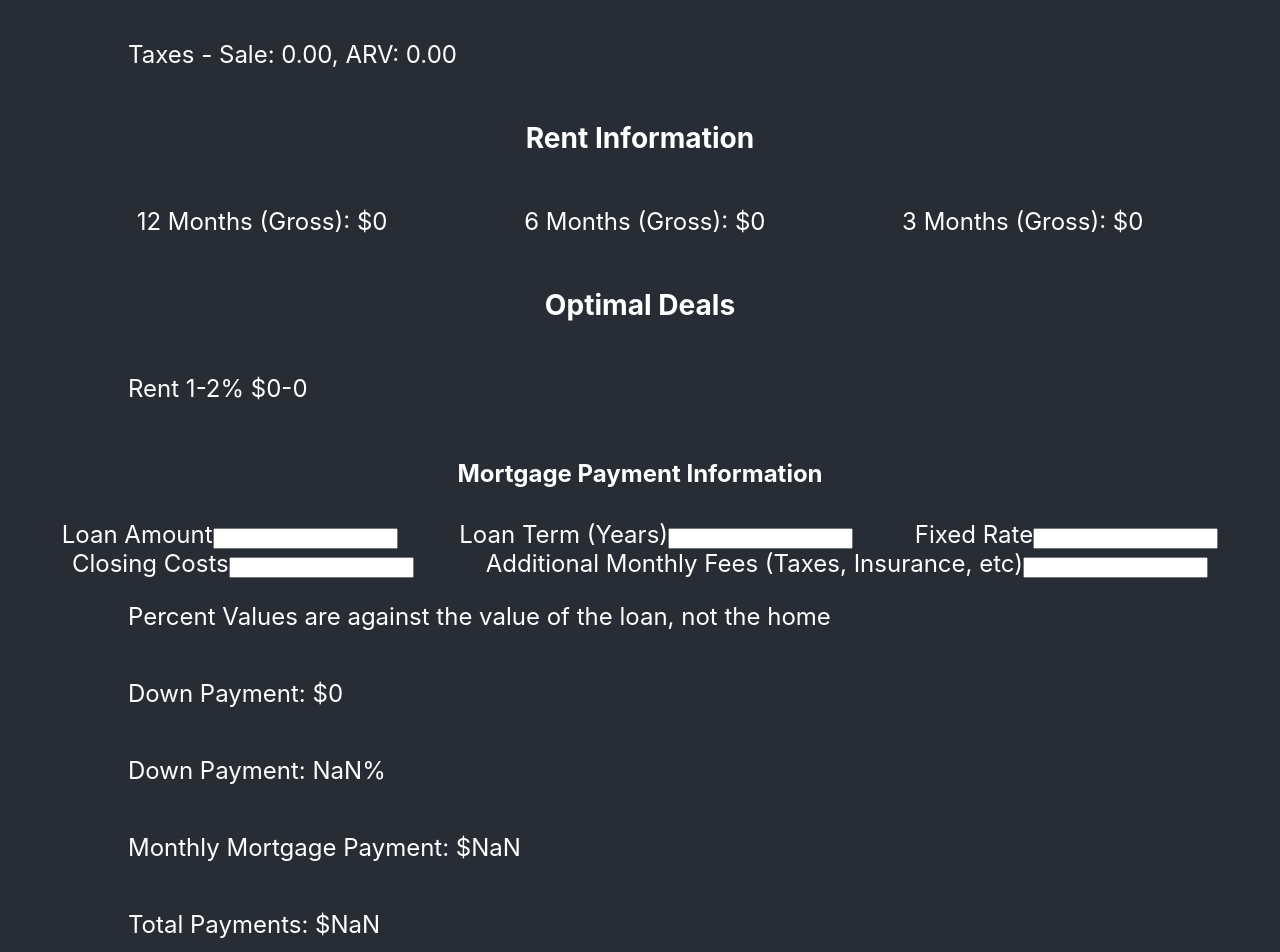
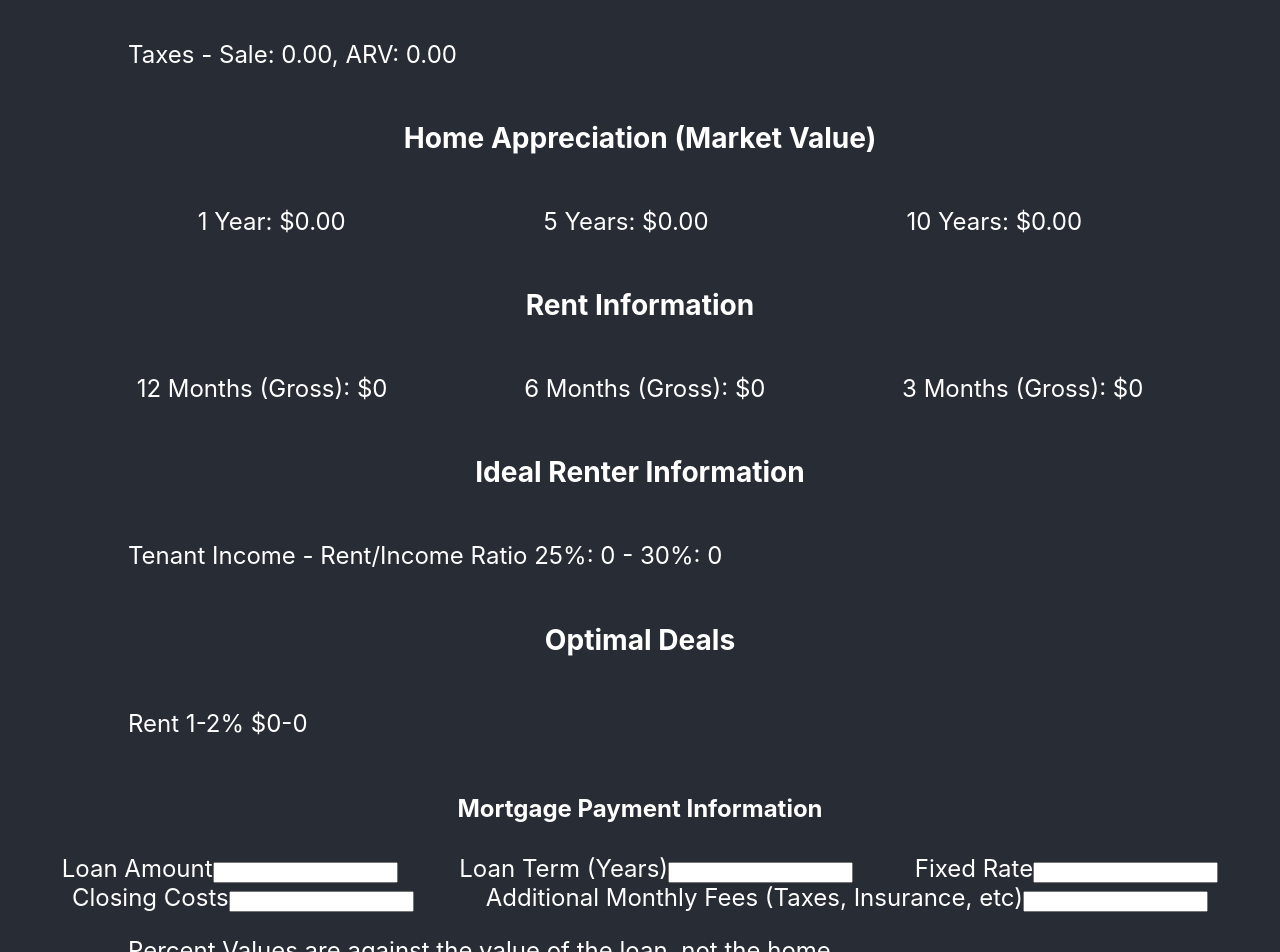
Before and after one commit to grrrlikestaquitos/Real-Estate-Investment-Calculator, a React (Create React App) app: page / in a window 1280 px wide. Shown: the part 760-1712 px from the top of the page. Built offline with nearby package versions, Linux system fonts and the light colour scheme.

Commit message:
more calculations

```diff
--- a/src/App.js
+++ b/src/App.js
@@ -21,6 +21,7 @@ export default class App extends Component {
       propertyArvValue: 0,
       rentValue: 0,
       propertySize: 0,
+      appreciationRate: 0,
       propertyTax: 2.57, // El Paso County Texas
       loanValue: 0,
       loanTerm: 0,
@@ -36,7 +37,7 @@ export default class App extends Component {
     return (
       <div style={{ display: 'flex', flexDirection: 'column', backgroundColor: '#282c34', color: 'white', fontSize: 24, flex: 1 }}>
         <header style={{ display: 'flex', flexDirection: 'column', justifyContent: 'center', alignItems: 'center', fontSize: 24, height: 150 }}>
-          <h1>BRRR: Buy, Rehab Rent, Refinance Calculator</h1>
+          <h1>Home Investment Calculator</h1>
         </header>
 
         <h4 style={ItemHeader}>Property Information</h4>
@@ -66,7 +67,7 @@ export default class App extends Component {
 
           <div>
             <label>Annual Apprec.</label>
-            <input name={'appreciationValue'}/>
+            <input name={'appreciationRate'} onChange={(ev) => this.setState({ appreciationRate: ev.target.value })}/>
           </div>
 
           <div>
@@ -87,11 +88,25 @@ export default class App extends Component {
 
         </div>
 
+        <h3 style={ItemHeader}>Home Appreciation (Market Value)</h3>
+
+        <div style={Item}>
+          <p>1 Year: ${this.calculateHomeAppreciation(1)}</p>
+          <p>5 Years: ${this.calculateHomeAppreciation(5)}</p>
+          <p>10 Years: ${this.calculateHomeAppreciation(10)}</p>
+        </div>
+
         <h3 style={ItemHeader}>Rent Information</h3>
         <div style={Item}>
           <p>12 Months (Gross): ${this.calculateYearlyGrossRent()}</p>
           <p>6 Months (Gross): ${this.calculateYearlyGrossRent() / 2}</p>
           <p>3 Months (Gross): ${(this.calculateYearlyGrossRent() / 12) * 3}</p>
+        </div>
+
+        <h3 style={ItemHeader}>Ideal Renter Information</h3>
+
+        <div style={{ display: 'flex', flexDirection: 'column', paddingLeft: '10%' }}>
+          <p>Tenant Income - Rent/Income Ratio {this.calculateTenantIncomeRange()}</p>
         </div>
 
         <h3 style={ItemHeader}>Optimal Deals</h3>
@@ -134,8 +149,9 @@ export default class App extends Component {
           <p>Percent Values are against the value of the loan, not the home</p>
           <p>Down Payment: ${this.calculateMortgageDownPayment()}</p>
           <p>Down Payment: {this.calculateMortgagePercent()}%</p>
-          <p>Monthly Mortgage Payment: ${this.calculateMonthlyFixedRatePayment(this.state.loanRate)}</p>
-          <p>Total Payments: ${this.calculateTotalPaymentsBaseInterest()}</p>
+          <p>Mortgage Payment: ${this.calculateMonthlyFixedRatePayment(this.state.loanRate)}</p>
+          <p>Monthly Payment: ${+this.calculateMonthlyFixedRatePayment(this.state.loanRate) + +this.state.additionalMonthlyFees}</p>
+          <p>End of Term Total (Interest & Principal Only) : ${this.calculateTotalPaymentsBaseInterest()}</p>
           <p>Closing Cost: {this.calculateClosingCostPercent()}%</p>
           <p>Estimated Closing Cost Range (2-5%): {this.calculateClosingCostRange()}</p>
         </div>
@@ -166,21 +182,40 @@ export default class App extends Component {
         <h4 style={ItemHeader}>Cash Flow</h4>
 
         <div style={{ display: 'flex', flexDirection: 'column', paddingLeft: '10%' }}>
-          <p>Positive Cash Flow: (Rent - Monthly Mortgage - Other Fees(Taxes, Insurance)) ${this.calculateMonthlyPositiveCashFlow()}</p>
+          <p>Positive Cash Flow: ${this.calculateMonthlyPositiveCashFlow()}</p>
           <p>Estimated property expenses (50% Rule): {this.calculateMonthlyPositiveCashFlow() / 2} </p>
           <p>Yearly ROI (without overhead): {this.calculateCashFlowRateOfReturn(1)}%</p>
           <p>Yearly ROI (with 50% Rule): {this.calculateCashFlowRateOfReturn(0.5)}%</p>
           <p>Yearly ROI (with 25% Rule): {this.calculateCashFlowRateOfReturn(0.75)}%</p>
         </div>
 
-        <h3></h3>
+        <h3 style={ItemHeader}>Cash Flow Over Time (without appreciation/inflation)</h3>
 
         <div style={Item}>
-          {/* <p>12 Months (Gross): ${this.calculateYearlyGrossRent()}</p>
-          <p>6 Months (Gross): ${this.calculateYearlyGrossRent() / 2}</p>
-          <p>3 Months (Gross): ${(this.calculateYearlyGrossRent() / 12) * 3}</p> */}
+          <p>1 Year (Gross): ${this.calculatePositiveCashFlowForYear(1)}</p>
+          <p>5 Years (Gross): ${this.calculatePositiveCashFlowForYear(5)}</p>
+          <p>10 Years (Gross): ${this.calculatePositiveCashFlowForYear(10)}</p>
         </div>
 
+        <div style={Item}>
+          <p>15 Year (Gross): ${this.calculatePositiveCashFlowForYear(15)}</p>
+          <p>20 Years (Gross): ${this.calculatePositiveCashFlowForYear(20)}</p>
+          <p>30 Years (Gross): ${this.calculatePositiveCashFlowForYear(30)}</p>
+        </div>
+
+        {/* <h3 style={ItemHeader}>Cash Flow Over Time (with {this.state.appreciationRate}% appreciation)</h3>
+
+        <div style={Item}>
+          <p>1 Years: ${this.calculatePositiveCashFlowWithAppreciation(1)}</p>
+          <p>5 Years: ${this.calculatePositiveCashFlowWithAppreciation(5)}</p>
+          <p>10 Years: ${this.calculatePositiveCashFlowWithAppreciation(10)}</p>
+        </div>
+
+        <div style={Item}>
+          <p>15 Year: ${this.calculatePositiveCashFlowWithAppreciation(15)}</p>
+          <p>20 Years: ${this.calculatePositiveCashFlowWithAppreciation(20)}</p>
+          <p>30 Years: ${this.calculatePositiveCashFlowWithAppreciation(30)}</p>
+        </div> */}
       </div>
 
       // Notes Section
@@ -260,7 +295,7 @@ export default class App extends Component {
   }
 
   calculateMonthlyFixedRatePayment(loanRate) {
-    // P = L[c (1 + c)n] / [(1+c)n - 1]
+    // P = L * c [ (1 + c)n] / [(1+c)n - 1]
     // L = Mortgage Amount (Principle)
     // c = Monthly Interest Rate (Yearly Rate / 12 months)
     // n = Loan term in months
@@ -278,7 +313,7 @@ export default class App extends Component {
 
     const months = loanTerm * 12;
     const totalPayments = this.calculateMonthlyFixedRatePayment(loanRate) * months;
-    return totalPayments;
+    return totalPayments.toFixed(2);
   }
 
   calculateClosingCostPercent() {
@@ -322,11 +357,7 @@ export default class App extends Component {
   calculateMonthlyPositiveCashFlow() {
     const { rentValue, loanRate, additionalMonthlyFees } = this.state;
     const cashFlow = rentValue - this.calculateMonthlyFixedRatePayment(loanRate) - additionalMonthlyFees;
-    return cashFlow;
-  }
-
-  // TODO:
-  calculateMonthlyPositiveCashFlowWithPoints() {
+    return cashFlow.toFixed(2);
   }
 
   calculateCashFlowRateOfReturn(surpriseExpenseRatio) { // 0.5, 0.25, 1, etc
@@ -337,4 +368,35 @@ export default class App extends Component {
     return roi.toFixed(2);
   }
 
+  calculatePositiveCashFlowForYear(years) {
+    const oneYearCashFlow = this.calculateMonthlyPositiveCashFlow() * 12;
+    return (oneYearCashFlow * years).toFixed(2);
+  }
+
+  calculatePositiveCashFlowWithAppreciation(years) {
+    const { appreciationRate } = this.state;
+  }
+
+  calculateHomeAppreciation(years) {
+    const { appreciationRate, propertyArvValue } = this.state;
+
+    // Formula for compounding interest rate
+    // A = P (1 + r/n)^nt
+    const principal = propertyArvValue;
+    const interestRate = appreciationRate / 100;
+    const repetitions = 1; // Interest only applied once
+    const time = years;
+
+    const firstComputation = 1 + (interestRate / repetitions);
+    const finalAmount = principal * Math.pow(firstComputation, (repetitions * time));
+
+    return finalAmount.toFixed(2);
+  }
+
+  calculateTenantIncomeRange() {
+    const twentyFivePercentIncome = this.calculateYearlyGrossRent() * 4;
+    const thirtyPercentIncome = this.calculateYearlyGrossRent() * 3.3;
+
+    return (`25%: ${twentyFivePercentIncome} - 30%: ${thirtyPercentIncome}`);
+  }
 }
```
